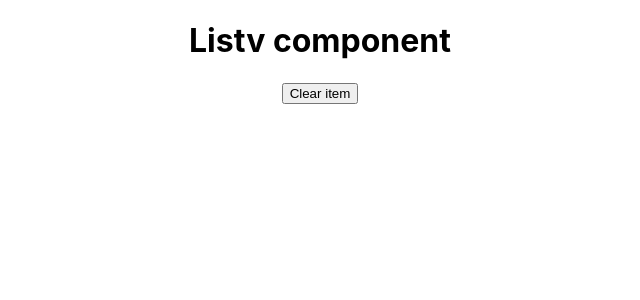
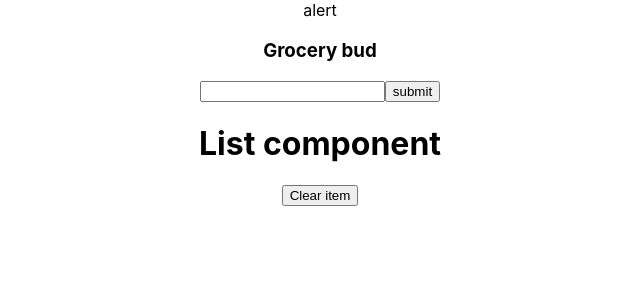
Before and after one commit to ranjan-alt/reactHooks, a React (Create React App) app in the folder my-hooks/: page / in a window 1280 px wide. Shown: the top 300 px of the page, without its empty margins (320-960 px from the left). Built offline with nearby package versions, Linux system fonts and the light colour scheme.

Commit message:
project grocery

```diff
--- /dev/null
+++ b/my-hooks/src/components/Projects/GroceryBud/Alert.jsx
@@ -0,0 +1,5 @@
+const Alert = () => {
+  return <div>alert</div>;
+};
+
+export default Alert;
--- a/my-hooks/src/components/Projects/GroceryBud/Grocery.jsx
+++ b/my-hooks/src/components/Projects/GroceryBud/Grocery.jsx
@@ -1,20 +1,39 @@
-// import { useState } from "react";
+import { useState } from "react";
 import List from "./List";
-
+import Alert from "./Alert";
 const Grocery = () => {
-  //   const [name, setName] = useState("");
-  //   const [list, setList] = useState([]);
-  //   const [isEditing, setIsEditing] = useState(false);
-  //   const [editId, setEditId] = useState(null);
-  //   const [alert, setAlert] = useState({ show: false, msg: "", type: "" });
+  const [name, setName] = useState("");
+  const [list, setList] = useState([]);
+  const [isEditing, setIsEditing] = useState(false);
+  const [editId, setEditId] = useState(null);
+  const [alert, setAlert] = useState({ show: true, msg: "", type: "" });
 
   const handleSubmit = (e) => {
     e.preventDefault();
     console.log("heelo");
+    if (!name) {
+      //display alert
+    } else if (name && isEditing) {
+      //deal with edit
+    } else {
+      //showalert
+      const { newItems } = { id: new Date().getTime.toString(), title: name };
+      setList([...list, newItems]);
+      setName("");
+    }
   };
   return (
     <div>
-      <form action="" onSubmit={handleSubmit}></form>
+      <form action="" onSubmit={handleSubmit}>
+        {alert.show && <Alert />}
+        <h3>Grocery bud</h3>
+        <input
+          type="text"
+          value={name}
+          onChange={(e) => setName(e.target.value)}
+        />
+        <button type="submit">{isEditing ? "edit" : "submit"}</button>
+      </form>
       <div>
         <List />
         <button>Clear item</button>
--- a/my-hooks/src/components/Projects/GroceryBud/List.jsx
+++ b/my-hooks/src/components/Projects/GroceryBud/List.jsx
@@ -1,10 +1,9 @@
-const List = ()=>{
-    return (
-        <>
+const List = () => {
+  return (
+    <>
+      <h1>List component</h1>
+    </>
+  );
+};
 
-        <h1>Listv component</h1>
-        </>
-    )
-}
-
-export default List
+export default List;
```
